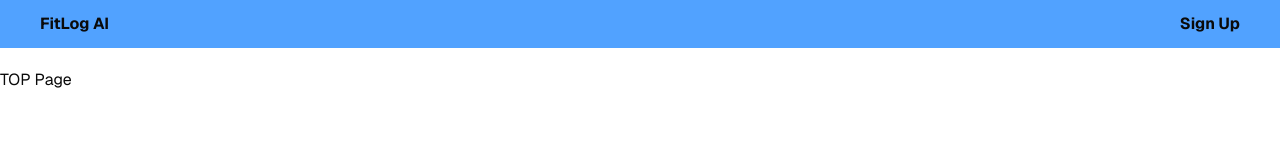
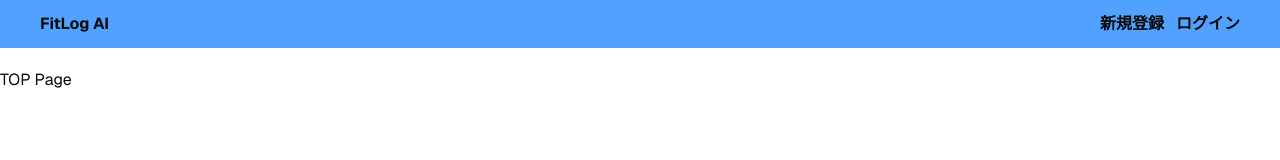
Before and after one commit to West-tm/fitlog-ai, a Next.js app: page / in a window 1280 px wide. Shown: the top 160 px of the page. Built offline with nearby package versions, Linux system fonts and the light colour scheme; no server answers.

Commit message:
feat: ログアウト機能を実装

```diff
--- a/src/app/layout.tsx
+++ b/src/app/layout.tsx
@@ -1,10 +1,10 @@
 import type { Metadata } from "next";
 import "./globals.css";
-import Header from "@/components/Header";
+import Header from "@/components/header/Header";
 import { Geist } from "next/font/google";
 import { cn } from "@/lib/utils";
 
-const geist = Geist({subsets:['latin'],variable:'--font-sans'});
+const geist = Geist({ subsets: ["latin"], variable: "--font-sans" });
 
 export const metadata: Metadata = {
   title: "FitLog AI",
--- a/src/components/Header.tsx
+++ /dev/null
@@ -1,14 +0,0 @@
-import Link from "next/link";
-
-export default function Header() {
-  return (
-    <header className="mb-5 bg-blue-400 py-3 px-10 font-bold flex justify-between items-center">
-      <Link href={"/"}>
-        <span className="hover:cursor-pointer">FitLog AI</span>
-      </Link>
-      <Link href={"/auth/signup"} className="hover:cursor-pointer">
-        Sign Up
-      </Link>
-    </header>
-  );
-}
--- /dev/null
+++ b/src/components/header/Header.tsx
@@ -0,0 +1,30 @@
+import { createClient } from "@/lib/supabase/server";
+import Link from "next/link";
+import SignoutButton from "./signout-button";
+
+export default async function Header() {
+  const supabase = await createClient();
+  const {
+    data: { user },
+  } = await supabase.auth.getUser();
+
+  return (
+    <header className="mb-5 bg-blue-400 py-3 px-10 font-bold flex justify-between items-center">
+      <Link href={"/"}>
+        <span className="hover:cursor-pointer">FitLog AI</span>{" "}
+      </Link>
+      {!user ? (
+        <div className="flex gap-3">
+          <Link href={"/auth/signup"} className="hover:cursor-pointer">
+            新規登録
+          </Link>
+          <Link href={"/auth/signin"} className="hover:cursor-pointer">
+            ログイン
+          </Link>
+        </div>
+      ) : (
+        <SignoutButton />
+      )}
+    </header>
+  );
+}
--- /dev/null
+++ b/src/components/header/signout-button.tsx
@@ -0,0 +1,22 @@
+"use client";
+
+import { createClient } from "@/lib/supabase/client";
+import { useRouter } from "next/navigation";
+
+export default function SignoutButton() {
+  const supabase = createClient();
+  const router = useRouter();
+
+  const signoutHandler = async () => {
+    const { error } = await supabase.auth.signOut();
+    if (error) console.log(error);
+    router.push("/auth/signin");
+    router.refresh();
+  };
+
+  return (
+    <button className="hover:cursor-pointer" onClick={signoutHandler}>
+      ログアウト
+    </button>
+  );
+}
```
